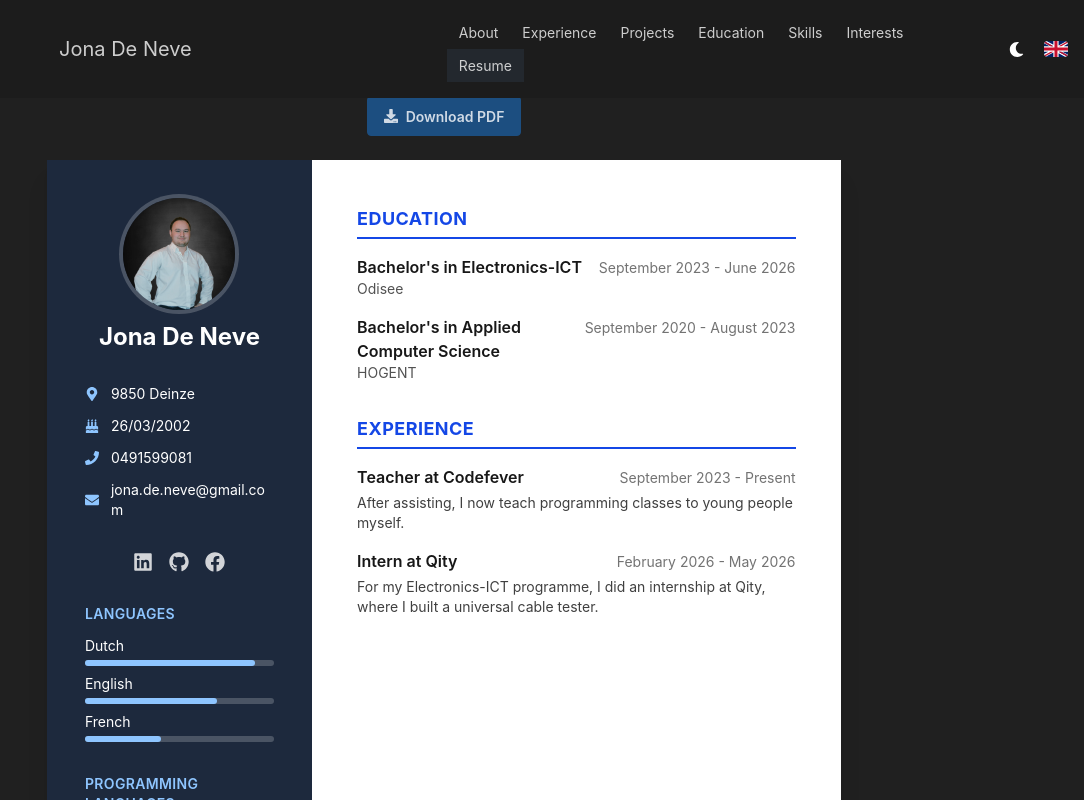
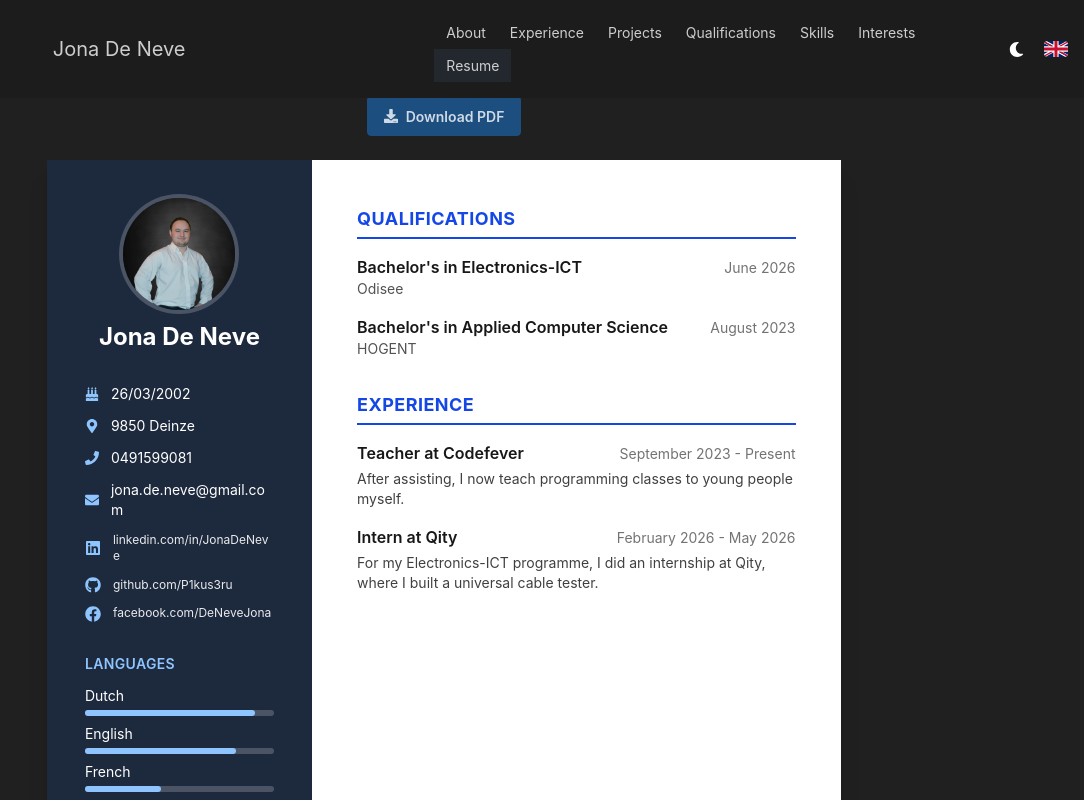
Before and after one commit to P1kus3ru/E-Portfolio, a Next.js app: page /resume in a window 1280 px wide. Shown: the top 800 px of the page, without its empty margins (196-1280 px from the left). Built offline with nearby package versions, Linux system fonts and the light colour scheme.

Commit message:
Made education broader to entail other certificates

```diff
--- a/src/hooks/useEducation.tsx
+++ /dev/null
@@ -1,52 +0,0 @@
-import { useRouter } from "next/router";
-import { DEFAULT_LOCALE, type Locale } from "~/i18n/locales";
-
-interface EducationItem {
-  school: string;
-  course: string;
-  date: string;
-}
-
-const content: Record<Locale, EducationItem[]> = {
-  "nl-BE": [
-    {
-      school: 'Odisee',
-      course: 'Bachelor Electronica-ICT',
-      date: 'September 2023 - Juni 2026',
-    },
-    {
-      school: 'HOGENT',
-      course: 'Bachelor Toegepaste Informatica',
-      date: 'September 2020 - Augustus 2023',
-    },
-  ],
-  "en-GB": [
-    {
-      school: 'Odisee',
-      course: "Bachelor's in Electronics-ICT",
-      date: 'September 2023 - June 2026',
-    },
-    {
-      school: 'HOGENT',
-      course: "Bachelor's in Applied Computer Science",
-      date: 'September 2020 - August 2023',
-    },
-  ],
-  fr: [
-    {
-      school: 'Odisee',
-      course: 'Bachelier en Électronique-ICT',
-      date: 'Septembre 2023 - Juin 2026',
-    },
-    {
-      school: 'HOGENT',
-      course: 'Bachelier en Informatique Appliquée',
-      date: 'Septembre 2020 - Août 2023',
-    },
-  ],
-};
-
-export default function useEducation() {
-  const { locale } = useRouter();
-  return content[(locale as Locale) ?? DEFAULT_LOCALE];
-}
--- a/src/hooks/usePersonalInfo.tsx
+++ b/src/hooks/usePersonalInfo.tsx
@@ -1,8 +1,8 @@
 export default function usePersonalInfo() {
   return {
     name: 'Jona De Neve',
+    birthdate: '26/03/2002',
     address: '9850 Deinze',
-    birthdate: '26/03/2002',
     phone: '0491599081',
     email: 'jona.de.neve@gmail.com',
   }
--- /dev/null
+++ b/src/hooks/useQualifications.tsx
@@ -0,0 +1,52 @@
+import { useRouter } from "next/router";
+import { DEFAULT_LOCALE, type Locale } from "~/i18n/locales";
+
+interface QualificationItem {
+  institution: string;
+  title: string;
+  date: string;
+}
+
+const content: Record<Locale, QualificationItem[]> = {
+  "nl-BE": [
+    {
+      institution: 'Odisee',
+      title: 'Bachelor Electronica-ICT',
+      date: 'Juni 2026',
+    },
+    {
+      institution: 'HOGENT',
+      title: 'Bachelor Toegepaste Informatica',
+      date: 'Augustus 2023',
+    },
+  ],
+  "en-GB": [
+    {
+      institution: 'Odisee',
+      title: "Bachelor's in Electronics-ICT",
+      date: 'June 2026',
+    },
+    {
+      institution: 'HOGENT',
+      title: "Bachelor's in Applied Computer Science",
+      date: 'August 2023',
+    },
+  ],
+  fr: [
+    {
+      institution: 'Odisee',
+      title: 'Bachelier en Électronique-ICT',
+      date: 'Juin 2026',
+    },
+    {
+      institution: 'HOGENT',
+      title: 'Bachelier en Informatique Appliquée',
+      date: 'Août 2023',
+    },
+  ],
+};
+
+export default function useQualifications() {
+  const { locale } = useRouter();
+  return content[(locale as Locale) ?? DEFAULT_LOCALE];
+}
--- a/src/hooks/useSkills.tsx
+++ b/src/hooks/useSkills.tsx
@@ -15,17 +15,17 @@ interface LanguageSkill {
 const langsContent: Record<Locale, LanguageSkill[]> = {
   "nl-BE": [
     { name: 'Nederlands', level: 90 },
-    { name: 'Engels', level: 70 },
+    { name: 'Engels', level: 80 },
     { name: 'Frans', level: 40 },
   ],
   "en-GB": [
     { name: 'Dutch', level: 90 },
-    { name: 'English', level: 70 },
+    { name: 'English', level: 80 },
     { name: 'French', level: 40 },
   ],
   fr: [
     { name: 'Néerlandais', level: 90 },
-    { name: 'Anglais', level: 70 },
+    { name: 'Anglais', level: 80 },
     { name: 'Français', level: 40 },
   ],
 };
--- a/src/i18n/dictionaries/en-GB.ts
+++ b/src/i18n/dictionaries/en-GB.ts
@@ -5,7 +5,7 @@ const enGB = {
     about: "About",
     experience: "Experience",
     projects: "Projects",
-    education: "Education",
+    education: "Qualifications",
     skills: "Skills",
     interests: "Interests",
     resume: "Resume",
--- a/src/i18n/dictionaries/fr.ts
+++ b/src/i18n/dictionaries/fr.ts
@@ -5,7 +5,7 @@ const fr = {
     about: "À propos",
     experience: "Expérience",
     projects: "Projets",
-    education: "Formation",
+    education: "Qualifications",
     skills: "Compétences",
     interests: "Centres d'intérêt",
     resume: "CV",
--- a/src/i18n/dictionaries/nl-BE.ts
+++ b/src/i18n/dictionaries/nl-BE.ts
@@ -5,7 +5,7 @@ const nlBE = {
     about: "Over mij",
     experience: "Ervaring",
     projects: "Projecten",
-    education: "Opleiding",
+    education: "Kwalificaties",
     skills: "Vaardigheden",
     interests: "Interesses",
     resume: "CV",
--- a/src/sections/About.tsx
+++ b/src/sections/About.tsx
@@ -31,7 +31,7 @@ const About = () => {
                   <span className="text-primary"> De Neve</span>
               </h1>
               <div className="text-lg font-bold text-secondary mb-5 md:mb-2">
-                  <Link href="/resume">CV</Link> · {info.address} · {info.birthdate} · {info.phone} ·
+                  {info.birthdate} · {info.address} · {info.phone} ·
                   <a href={`mailto:${info.email}`}> {info.email}</a>
               </div>
               <p className="mb-5"></p>
--- a/src/sections/Education.tsx
+++ b/src/sections/Qualifications.tsx
@@ -1,9 +1,9 @@
 import Card from "~/components/Card";
-import useEducation from "~/hooks/useEducation";
+import useQualifications from "~/hooks/useQualifications";
 import useTranslations from "~/i18n/useTranslations";
 
-const Education = () => {
-  const educations = useEducation();
+const Qualifications = () => {
+  const qualifications = useQualifications();
   const t = useTranslations();
     return (
       <>
@@ -11,8 +11,8 @@ const Education = () => {
           <div className="text-center">
               <h2 className="text-5xl font-bold mb-5">{t.nav.education}</h2>
                 <div className="flex flex-wrap md:justify-center gap-5">
-                {educations.map((x) => (
-                    <Card key={x.course} title={x.course} date={x.date} content={x.school} />
+                {qualifications.map((x) => (
+                    <Card key={x.title} title={x.title} date={x.date} content={x.institution} />
                 ))}
               </div>
           </div>
@@ -21,4 +21,4 @@ const Education = () => {
     );
   };
 
-  export default Education;
+  export default Qualifications;
--- a/src/sections/Resume.tsx
+++ b/src/sections/Resume.tsx
@@ -1,16 +1,16 @@
 import Image from "next/image";
 import { FaMapMarkerAlt, FaPhone, FaEnvelope, FaBirthdayCake, FaDownload } from "react-icons/fa";
 import avatar from "../../public/images/Avatar.png";
-import useEducation from "~/hooks/useEducation";
 import useExperiences from "~/hooks/useExperiences";
 import usePersonalInfo from "~/hooks/usePersonalInfo";
 import useSkills from "~/hooks/useSkills";
 import useSocials from "~/hooks/useSocials";
 import useTranslations from "~/i18n/useTranslations";
+import useQualifications from "~/hooks/useQualifications";
 
 const Resume = () => {
   const info = usePersonalInfo();
-  const educations = useEducation();
+  const qualifications = useQualifications();
   const experience = useExperiences().filter((x) => x.important);
   const { langs, proglangs } = useSkills();
   const socials = useSocials();
@@ -37,12 +37,12 @@ const Resume = () => {
 
           <div className="flex flex-col gap-3 text-sm">
             <div className="flex items-center gap-3">
+              <FaBirthdayCake className="text-blue-300 shrink-0" />
+              <span>{info.birthdate}</span>
+            </div>
+            <div className="flex items-center gap-3">
               <FaMapMarkerAlt className="text-blue-300 shrink-0" />
               <span>{info.address}</span>
-            </div>
-            <div className="flex items-center gap-3">
-              <FaBirthdayCake className="text-blue-300 shrink-0" />
-              <span>{info.birthdate}</span>
             </div>
             <div className="flex items-center gap-3">
               <FaPhone className="text-blue-300 shrink-0" />
@@ -52,12 +52,16 @@ const Resume = () => {
               <FaEnvelope className="text-blue-300 shrink-0" />
               <span>{info.email}</span>
             </div>
-          </div>
-
-          <div className="flex gap-4 justify-center">
             {socials.map((x) => (
-              <a key={x.name} href={x.link} target="_blank" rel="noreferrer" className="text-white/80 hover:text-white">
-                <x.Icon size={20} />
+              <a
+                key={x.name}
+                href={x.link}
+                target="_blank"
+                rel="noreferrer"
+                className="flex items-center gap-3 break-all text-white/90 hover:text-white"
+              >
+                <span className="text-blue-300 shrink-0"><x.Icon size={16} /></span>
+                <span className="text-xs leading-snug">{x.link.replace(/^https?:\/\/(www\.)?/, "")}</span>
               </a>
             ))}
           </div>
@@ -98,11 +102,11 @@ const Resume = () => {
               {t.nav.education}
             </h2>
             <div className="flex flex-col gap-4">
-              {educations.map((x) => (
-                <div key={x.course} className="flex justify-between items-baseline">
+              {qualifications.map((x) => (
+                <div key={x.title} className="flex justify-between items-baseline">
                   <div>
-                    <div className="font-semibold">{x.course}</div>
-                    <div className="text-sm text-neutral-600">{x.school}</div>
+                    <div className="font-semibold">{x.title}</div>
+                    <div className="text-sm text-neutral-600">{x.institution}</div>
                   </div>
                   <div className="text-sm text-neutral-500 whitespace-nowrap ml-4">{x.date}</div>
                 </div>
```
